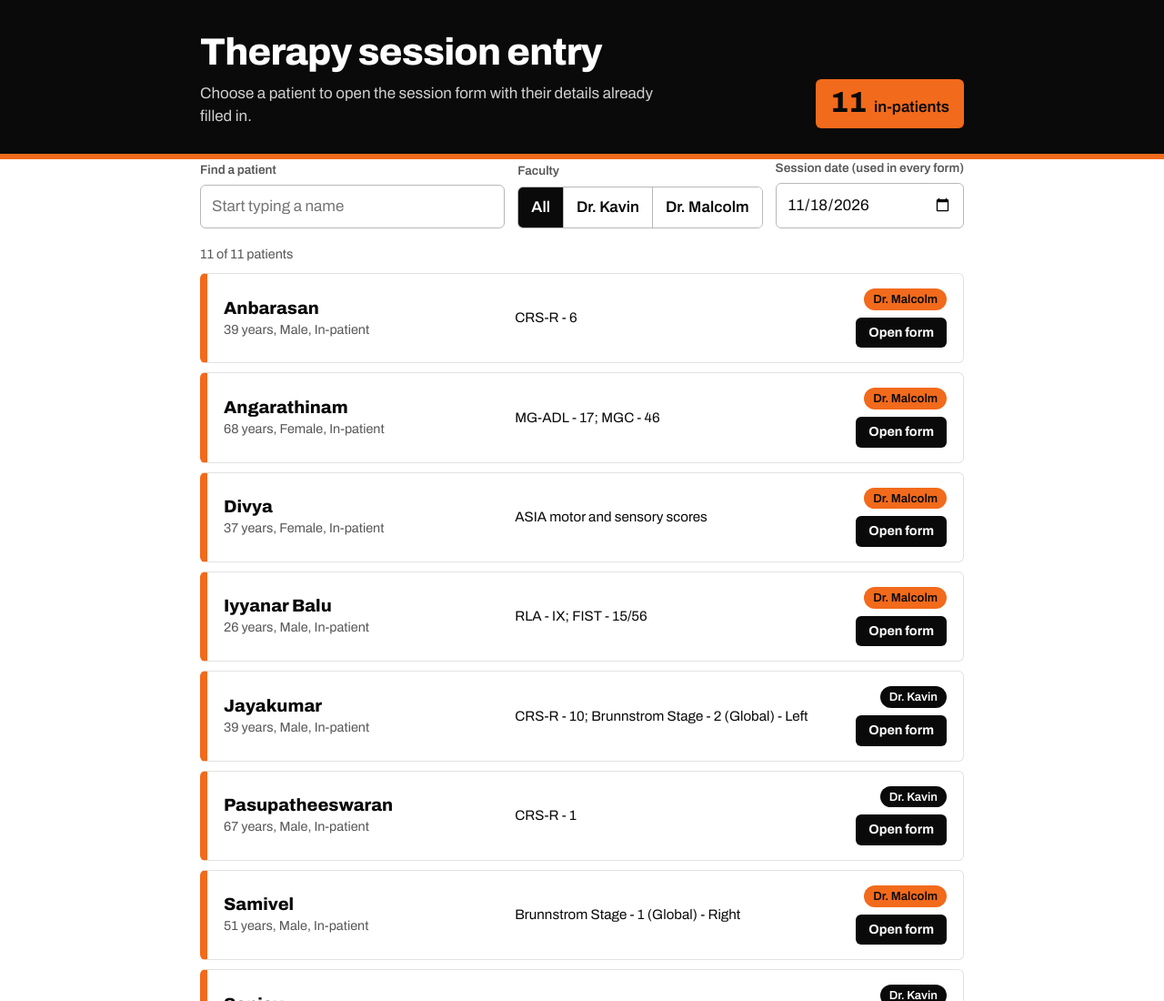
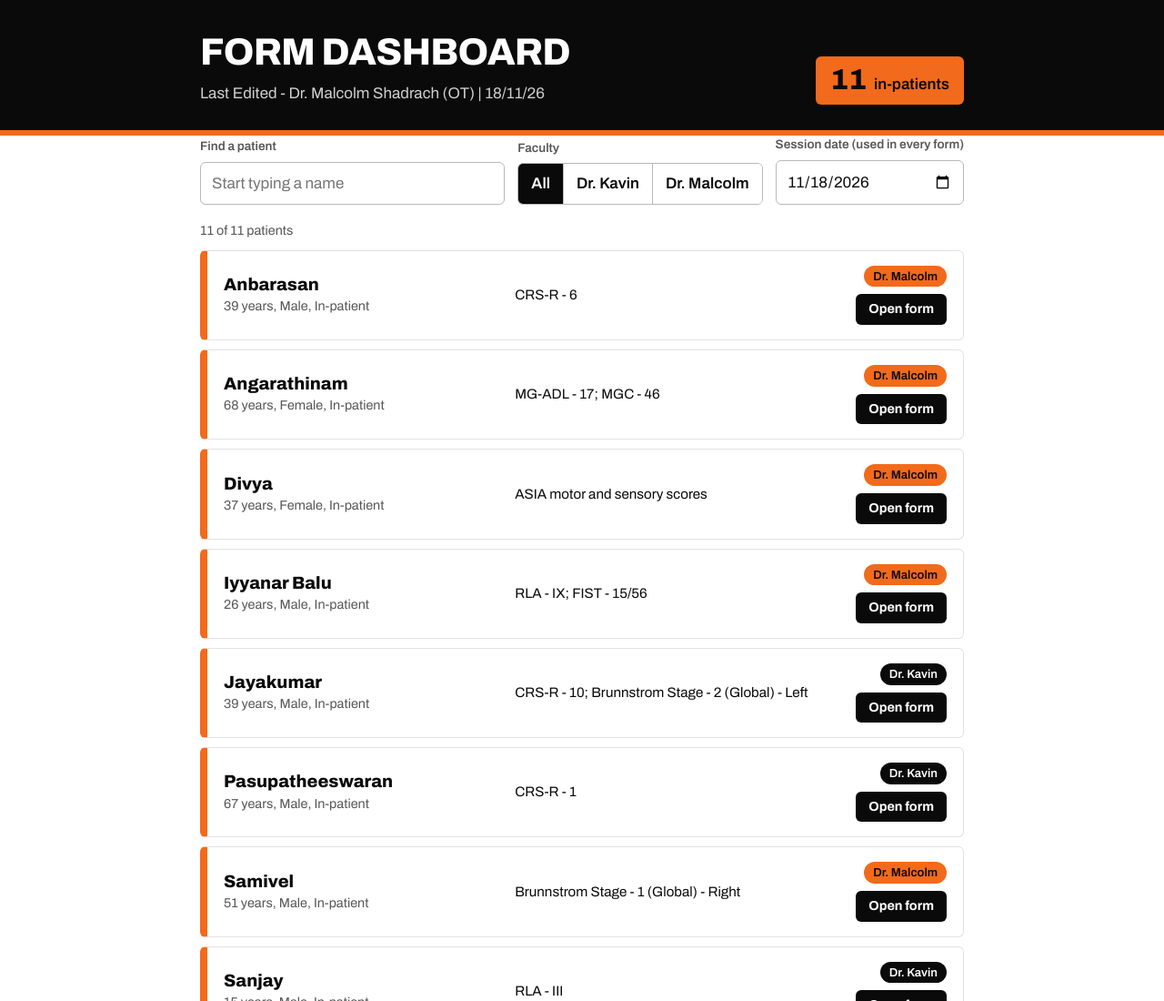
Before and after one commit to malcolm-shadrach/SRRC-Resource-Hub, a plain HTML site: page therapy-session-entry.html in a window 1280 px wide. Shown: the top 1100 px of the page at 91% size. Drawn offline with Linux system fonts and the light colour scheme.

Commit message:
Update therapy-session-entry.html

```diff
--- a/therapy-session-entry.html
+++ b/therapy-session-entry.html
@@ -94,8 +94,8 @@ a.row:hover .btn{background:var(--orange);color:var(--orange-ink)}
 <body>
 <header class="top"><div class="wrap head">
   <div>
-    <h1>Therapy session entry</h1>
-    <p class="sub">Choose a patient to open the session form with their details already filled in.</p>
+    <h1>FORM DASHBOARD</h1>
+    <p class="sub">Last Edited - Dr. Malcolm Shadrach (OT) | 18/11/26</p>
   </div>
   <div class="stat"><strong id="total">0</strong><span>in-patients</span></div>
 </div></header>
```
